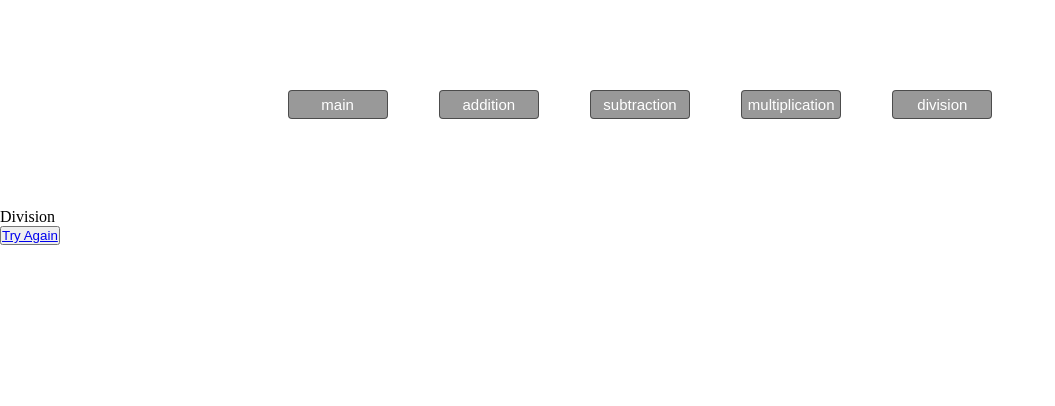
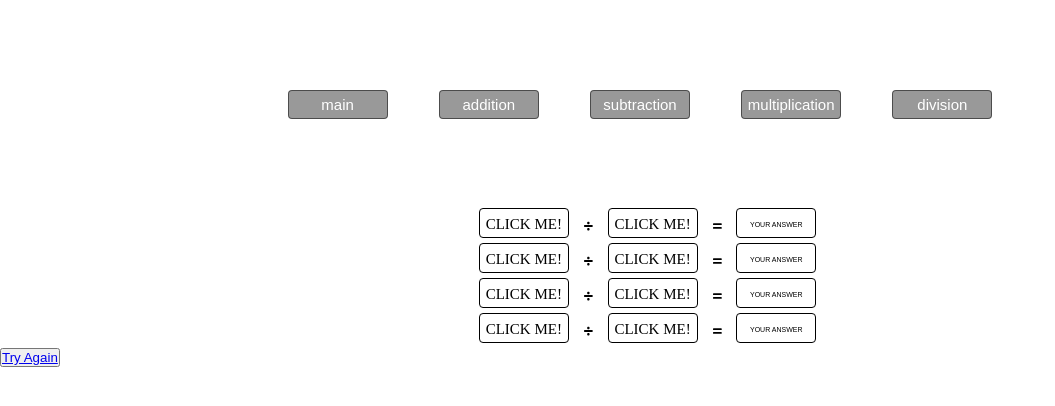
Before and after one commit to drzymek/basicMathApp, a React (Create React App) app: page /division in a window 1280 px wide. Shown: the top 406 px of the page, without its empty margins (0-1055 px from the left). Built offline with nearby package versions, Linux system fonts and the light colour scheme.

Commit message:
update DivisionPage.js component

```diff
--- a/src/pages/DivisionPage.js
+++ b/src/pages/DivisionPage.js
@@ -1,9 +1,18 @@
-import React from 'react';
+import React, { Component } from 'react';
 
-const DivisionPage = () => {
-    return (
-        <div>Division</div>
-    );
+import '../css/Tasks.css'
+
+import DivisionTask from '../components/DivisionTask';
+
+
+class DivisionPage extends Component {
+    render() {
+        let divs = [];
+        for (let i = 0; i < 4; i++) {
+            divs.push(<DivisionTask key={i} />)
+        }
+        return <div className="tasks">{divs}</div>
+    }
 }
 
 export default DivisionPage;
```
